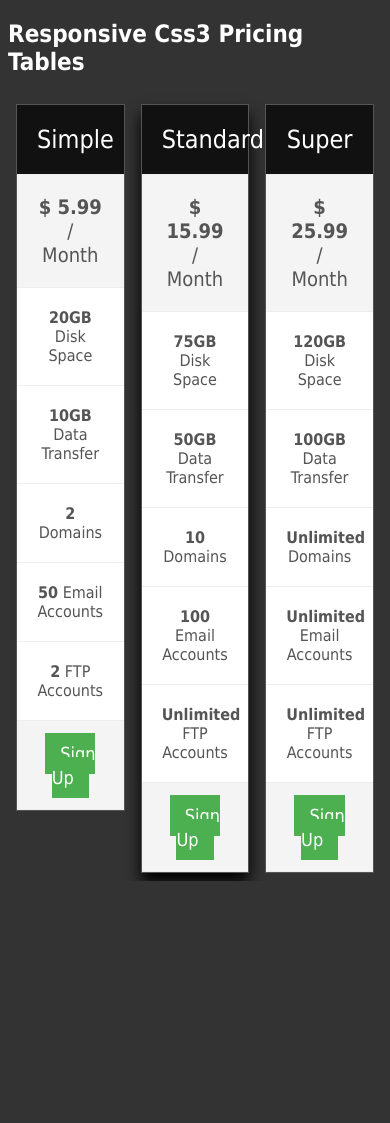
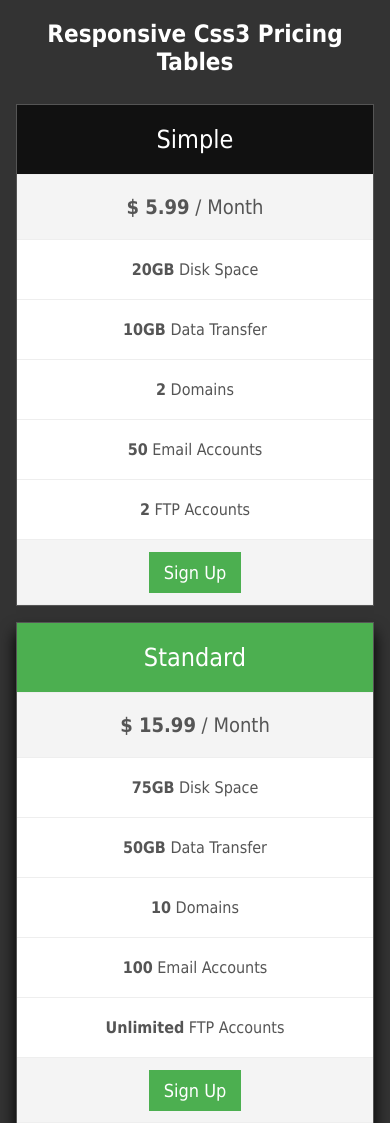
Before and after one commit to KushRohra/Responsive_Pricing_Tables, a plain HTML site: page index.html in a window 390 px wide. Shown: the top 1123 px of the page. Before the commit the page ends 881 px from the top, so only its background shows below. Drawn offline with Linux system fonts and the light colour scheme.

Commit message:
Responsivness added

```diff
--- a/style.css
+++ b/style.css
@@ -2,6 +2,10 @@ body{
     font-family: "Tahoma", sans-serif;
     background: #333;
     color: #fff;
+}
+
+h2{
+    text-align: center;
 }
 
 .col{
@@ -23,6 +27,10 @@ body{
 
 .price-box:hover, .price-box.best{
     box-shadow: 0 10px 15px 0 #000;
+}
+
+.price-box .header.header-green{
+    background-color: #4CAf50;
 }
 
 .price-box .header{
@@ -51,3 +59,9 @@ body{
     text-decoration: none;
     font-size: 18px;
 }
+
+@media(max-width: 700px){
+    .col{
+        width: 100%;
+    }
+}
```
